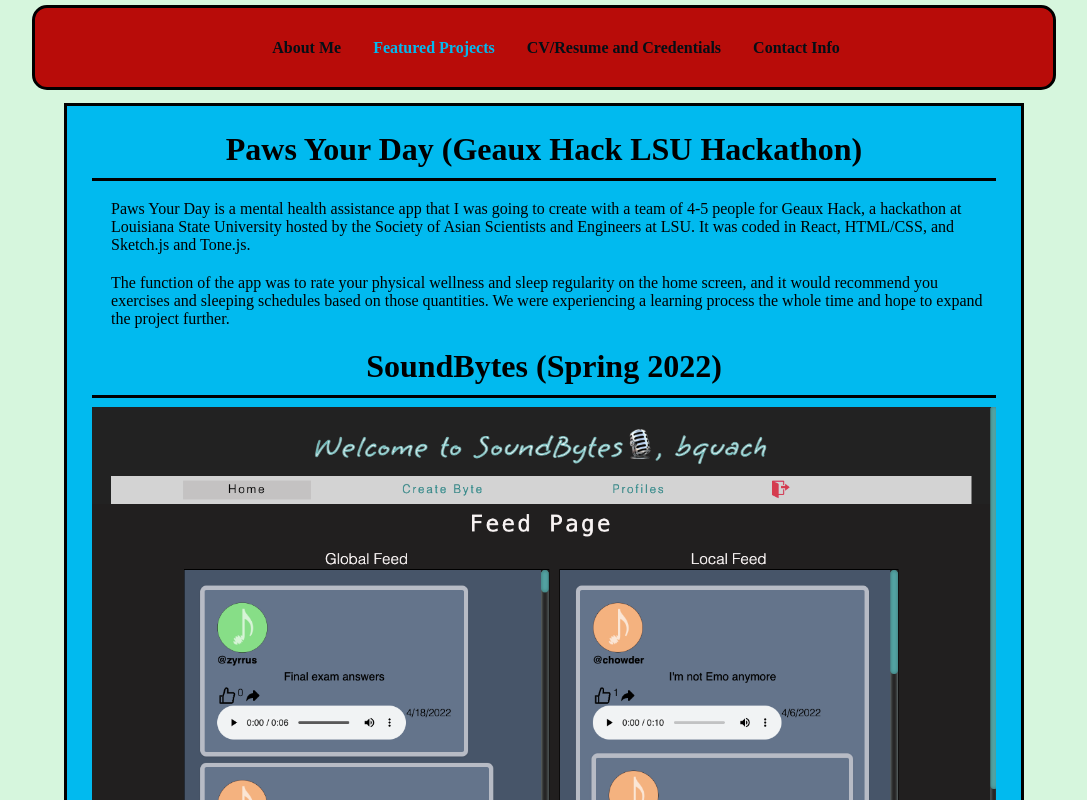
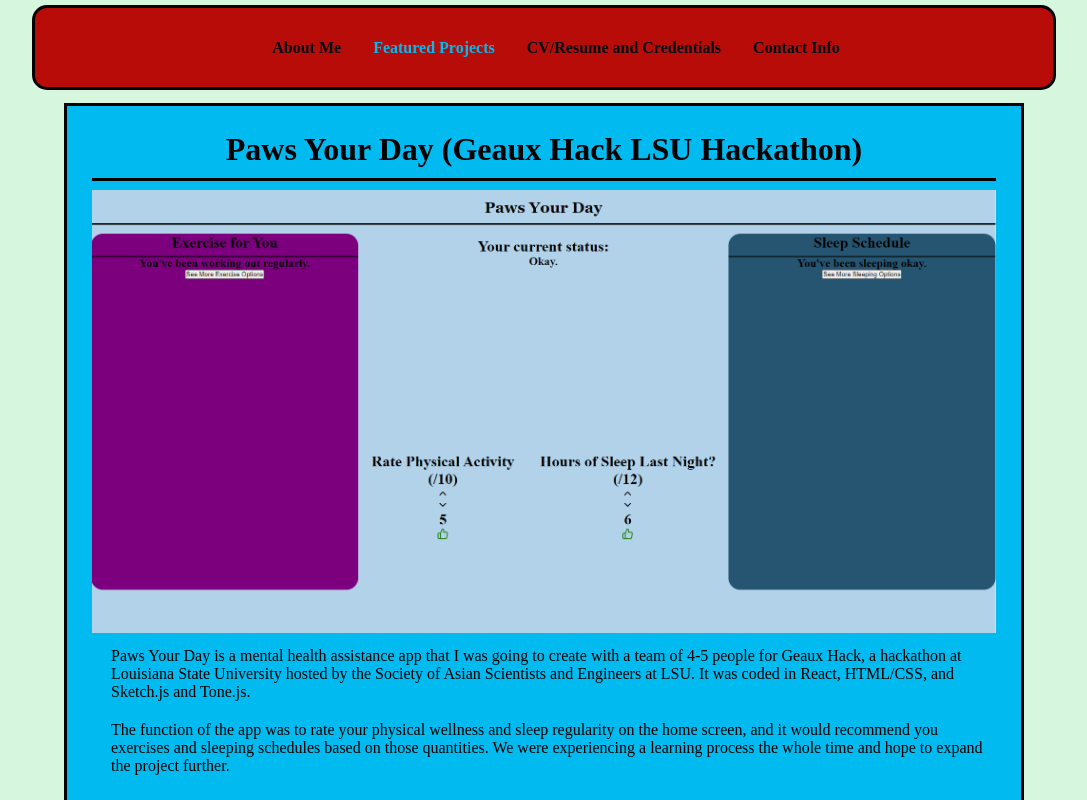
Before and after one commit to bquach1/website, a React (Create React App) app: page /#/links in a window 1280 px wide. Shown: the top 800 px of the page, without its empty margins (96-1183 px from the left). Built offline with nearby package versions, Linux system fonts and the light colour scheme.

Commit message:
Upload Geaux Hack media

```diff
--- a/src/pages/links.js
+++ b/src/pages/links.js
@@ -7,9 +7,9 @@
 
       <div class="project">
         <h1 class="label">Paws Your Day (Geaux Hack LSU Hackathon)</h1>
-        {/* <a href ="https://notify-soundbytes.web.app/" target="_blank" rel="noreferrer">
-        <embed type="image/png" src={require('./images/soundbytes.png')} width="100%" height="100%"></embed>
-        </a>   */}
+        <a href ="https://bquach1.github.io/geaux-hack/" target="_blank" rel="noreferrer">
+        <embed type="image/png" src={require('./images/geaux-hack.png')} width="100%" height="100%"></embed>
+        </a>
         <p>
           Paws Your Day is a mental health assistance app that I was going
           to create with a team of 4-5 people for Geaux Hack, a hackathon at
```
Also changed, not shown: src/pages/images/geaux-hack.png (added).
